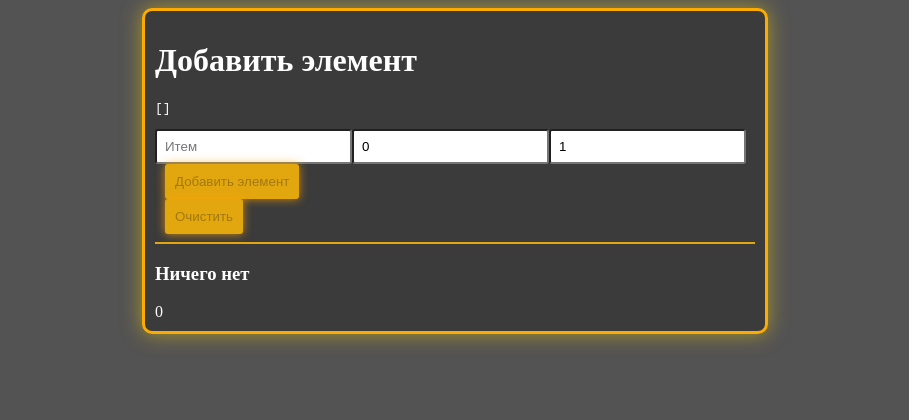
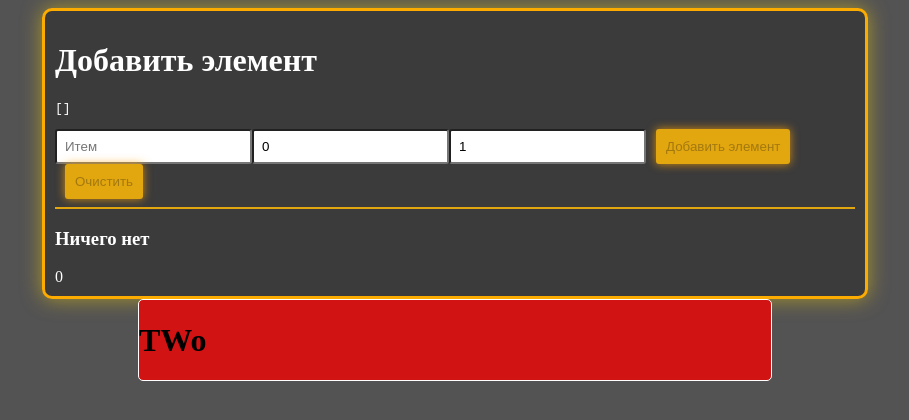
Before and after one commit to DESIGNER404/TodoApp, a Vue app: page / in a window 1280 px wide. Shown: the top 420 px of the page, without its empty margins (185-1094 px from the left). Built offline with nearby package versions, Linux system fonts and the light colour scheme.

Commit message:
remove del

```diff
--- a/src/App.vue
+++ b/src/App.vue
@@ -1,14 +1,17 @@
 <template>
   <TodoList />
+  <TwoCom />
 </template>
 
 <script>
 import TodoList from "./components/TodoList.vue";
+import TwoCom from "./components/TwoCom.vue";
 
 export default {
   name: "App",
   components: {
     TodoList,
+    TwoCom,
   },
 };
 </script>
--- a/src/components/TodoList.vue
+++ b/src/components/TodoList.vue
@@ -20,7 +20,7 @@
         единицу: <input v-model="note.price" type="" /> цена:
         {{ note.price * note.count }}
         <button
-          @click="deleteElement(index)"
+          @click="deleteElement()"
           style="
             border-radius: 100%;
             padding: 0px;
@@ -58,7 +58,6 @@ export default {
         let item = this.notes[i];
         let sum = item.price * item.count;
         itog = sum + itog;
-        console.log(sum);
       }
       return itog;
     },
@@ -101,9 +100,7 @@ export default {
     clearList() {
       this.notes = [];
     },
-    deleteElement(position) {
-      this.notes.splice(position, 1);
-    },
+    deleteElement() {},
     priceDec(item) {
       item.count--;
       if (item.count < 1) {
@@ -123,7 +120,7 @@ export default {
   margin-left: auto;
   margin-right: auto;
   background-color: rgba(59, 59, 59, 0.979);
-  max-width: 600px;
+  max-width: 800px;
   border: 3px solid rgb(252, 172, 1);
   border-radius: 10px;
   padding: 10px;
--- /dev/null
+++ b/src/components/TwoCom.vue
@@ -0,0 +1,21 @@
+<template>
+  <div class="container">
+    <h1>TWo</h1>
+  </div>
+</template>
+
+<script>
+export default {
+  name: "TwoCom",
+};
+</script>
+
+<style scoped lang="scss">
+.container {
+  width: 50%;
+  background-color: rgb(209, 19, 19);
+  border: 1px solid white;
+  border-radius: 5px;
+  margin: 0 auto;
+}
+</style>
```
Also changed, not shown: 1 other file (tests, documents, lock files or other folders).
